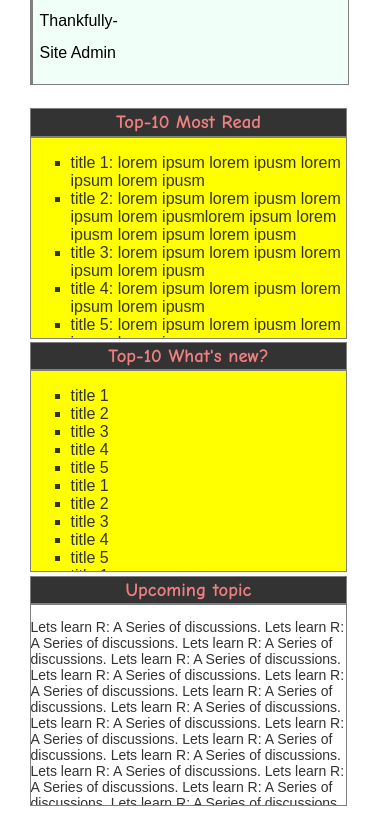
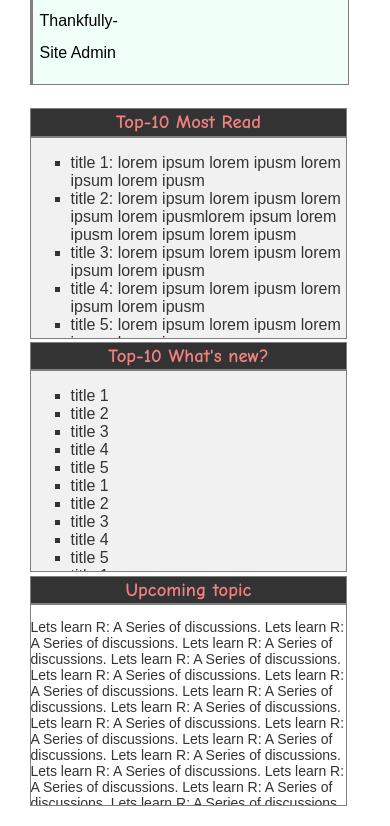
Before and after one commit to mahboob82/mahboob82.github.io, a plain HTML site: page index.html in a window 390 px wide. Shown: the part 1005-1831 px from the top of the page. Drawn offline with Linux system fonts and the light colour scheme.

Commit message:
initial commit

```diff
--- a/index.html
+++ b/index.html
@@ -129,7 +129,7 @@ aside h3 {
 
 aside.asidebox_text {
     min-width: 90%;
-    background-color: yellow;
+    background-color: lightgoledenrodyellow;
     float: left;
     border: 1px solid grey;
     font-family: Arial;
```
